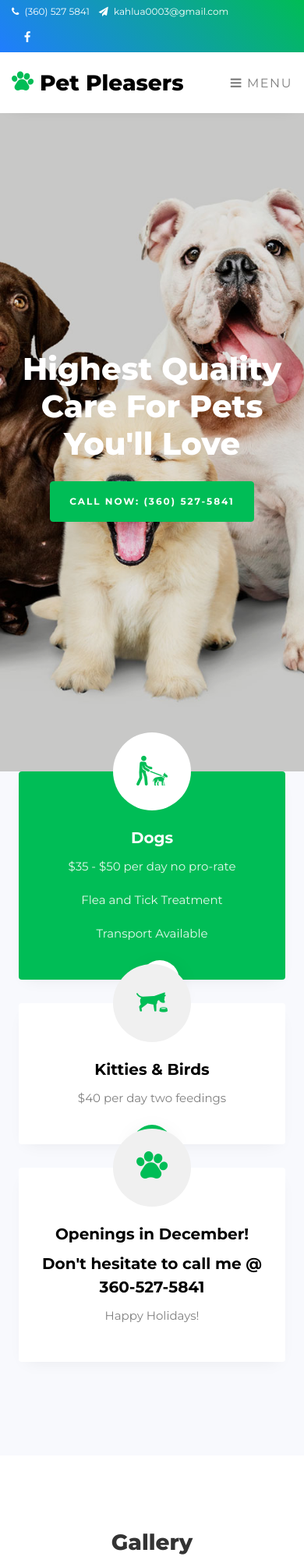
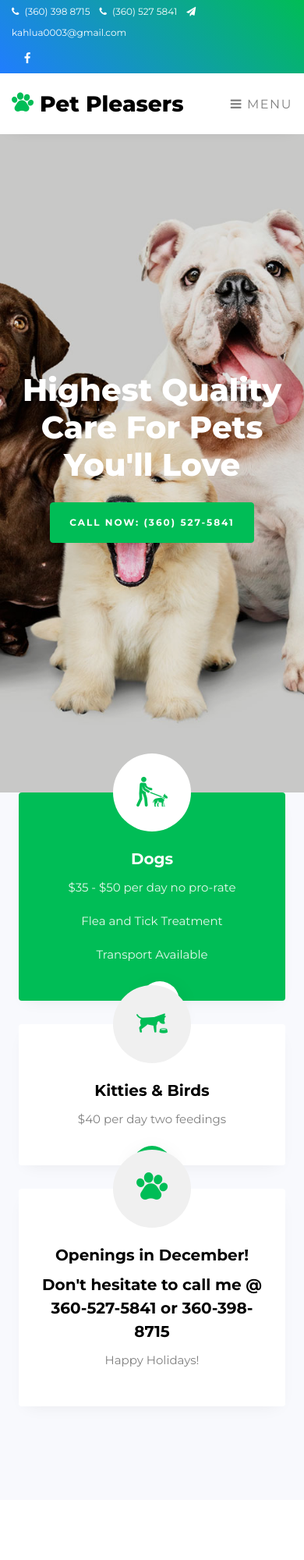
Before and after one commit to ultimitech/uts8, a website: page dist/index.html in a window 390 px wide. Shown: the top 2000 px of the page at 78% size. Drawn offline with Linux system fonts and the light colour scheme; some packages are replaced by stand-ins of ours; no server answers; some icons are missing; files whose address does not match are found by name.

Commit message:
add original business phone

```diff
--- a/dist/index.html
+++ b/dist/index.html
@@ -30,6 +30,7 @@
 					<div class="col-md-6 d-flex align-items-center">
 						<p class="mb-0 phone pl-md-2">
 							<!-- <a href="#" class="mr-2"><span class="fa fa-phone mr-1"></span> (360) 527 5841</a> -->
+							<a href="tel:(360) 398-8715" class="mr-2"><span class="fa fa-phone mr-1"></span> (360) 398 8715</a>
 							<a href="tel:(360) 527-5841" class="mr-2"><span class="fa fa-phone mr-1"></span> (360) 527 5841</a>
 							<!-- <a href="#"><span class="fa fa-paper-plane mr-1"></span> kahlua0003@gmail.com</a> -->
 							<a href="mailto:kahlua0003@gmail.com"><span class="fa fa-paper-plane mr-1"></span> kahlua0003@gmail.com</a>
@@ -144,7 +145,7 @@
               </div>
               <div class="media-body">
                 <h3 class="heading">Openings in December!</h3>
-				<h3 class="heading">Don't hesitate to call me @ 360-527-5841</h3>
+				<h3 class="heading">Don't hesitate to call me @ 360-527-5841 or 360-398-8715</h3>
                 <p>Happy Holidays!</p>
 				<!-- <p>Flea and Tick Treatment</p>
 				<p>Transport Available</p>
@@ -1242,7 +1243,8 @@
 						<div class="block-23 mb-3">
               <ul>
                 <!-- <li><span class="icon fa fa-map"></span><span class="text">1234 Something Rd, City, State, Country</span></li> -->
-                <li><a href="tel:(360) 527-5841"><span class="icon fa fa-phone"></span><span class="text">(360) 527 5841</span></a></li>
+                <li><a href="tel:(360) 398-8715"><span class="icon fa fa-phone"></span><span class="text">(360) 398 8715</span></a></li>
+				<li><a href="tel:(360) 527-5841"><span class="icon fa fa-phone"></span><span class="text">(360) 527 5841</span></a></li>
                 <li><a href="mailto:kahlua0003@gmail.com"><span class="icon fa fa-paper-plane"></span><span class="text">kahlua0003@gmail.com</span></a></li>
               </ul>
             </div>
```
